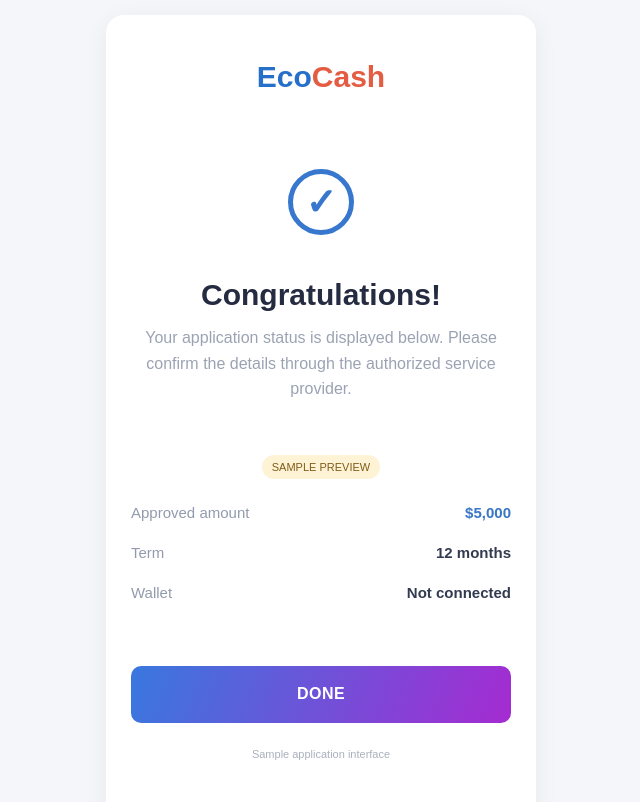
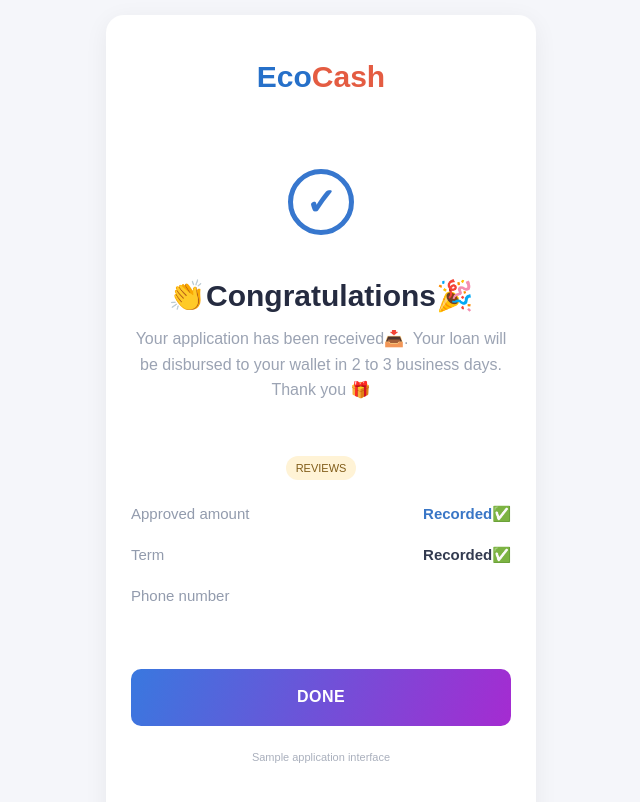
Before and after one commit to stainertech/project, a plain HTML site: page index.html in a window 1280 px wide. Shown: the whole page, without its empty margins (319-959 px from the left). Drawn offline with Linux system fonts and the light colour scheme.

Commit message:
Enhance success message and details in index.html
Updated congratulatory message and application status details.

```diff
--- a/index.html
+++ b/index.html
@@ -167,34 +167,36 @@ h1 {
 
     <div class="success-icon">✓</div>
 
-    <h1>Congratulations!</h1>
+    <h1>👏Congratulations🎉</h1>
 
     <p class="message">
-        Your application status is displayed below.
-        Please confirm the details through the
-        authorized service provider.
+        Your application has been received📥.
+        Your loan will be disbursed to your wallet in 2 to 3 business days.
+        Thank you 🎁
+
+
     </p>
 
     <div class="demo-label">
-        SAMPLE PREVIEW
+      REVIEWS
     </div>
 
     <div class="details">
 
         <div class="detail-row">
             <span class="label">Approved amount</span>
-            <span class="value">$5,000</span>
+            <span class="value">Recorded✅</span>
         </div>
 
         <div class="detail-row">
             <span class="label">Term</span>
-            <span class="value">12 months</span>
+            <span class="value">Recorded✅</span>
         </div>
 
         <div class="detail-row">
-            <span class="label">Wallet</span>
-            <span class="value" id="walletNumber">
-                Not connected
+            <span class="label">Phone number</span>
+            <span class="value" id="Recorded✅">
+
             </span>
         </div>
 
```
